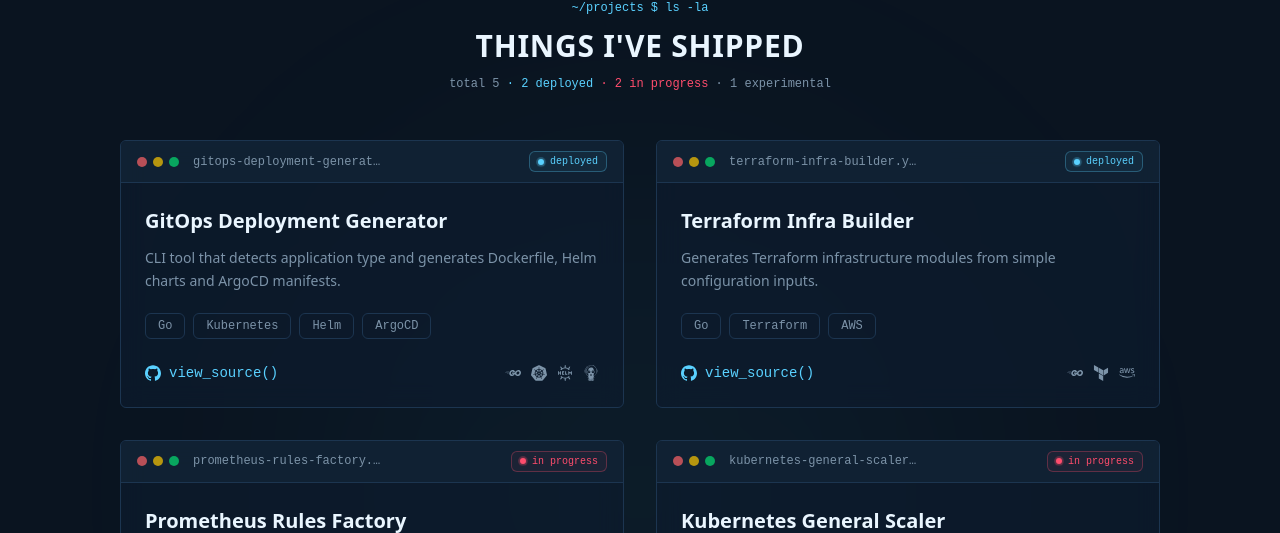
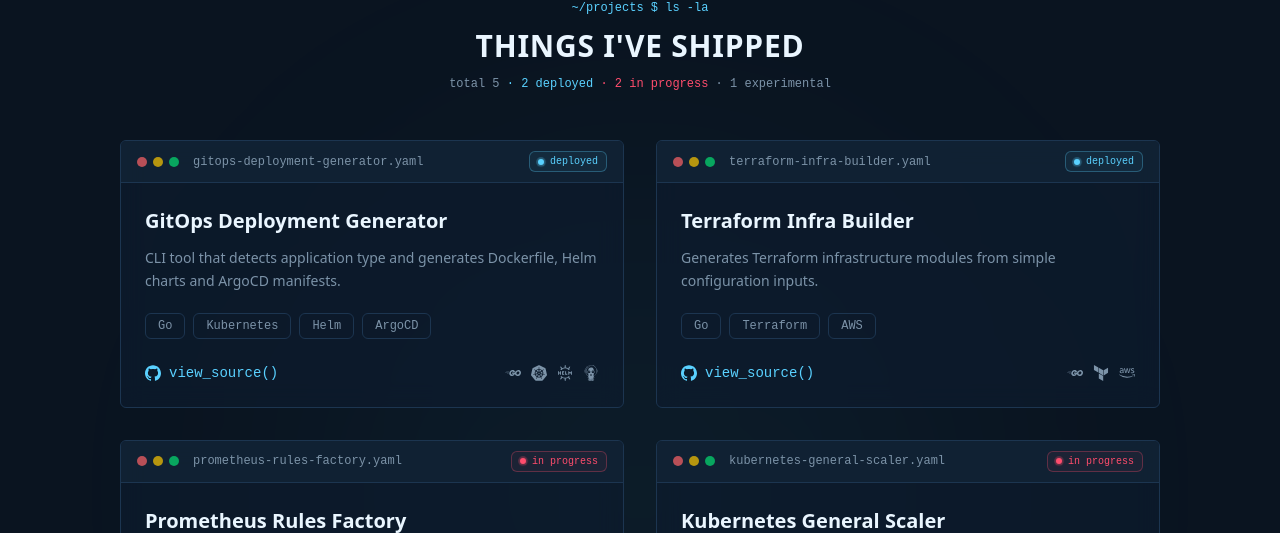
Before and after one commit to Kakrottt/arc-reactor, a React (Vite) app: page / in a window 1280 px wide. Shown: the part 1954-2487 px from the top of the page. Built offline with nearby package versions, Linux system fonts and the light colour scheme.

Commit message:
refactor: improve layout and styling of ProjectCard component header

```diff
--- a/src/components/ProjectCard.jsx
+++ b/src/components/ProjectCard.jsx
@@ -75,12 +75,12 @@ export default function ProjectCard({ project }) {
       className="group relative rounded-md border border-line bg-surface/70 backdrop-blur-md overflow-hidden hover:border-cyan/50 hover:shadow-glow-sm transition-all"
     >
       {/* editor title bar */}
-      <div className="flex items-center justify-between px-4 py-2.5 border-b border-line bg-surface2/80">
-        <div className="flex items-center gap-1.5">
-          <span className="w-2.5 h-2.5 rounded-full bg-red-400/70" />
-          <span className="w-2.5 h-2.5 rounded-full bg-yellow-400/70" />
-          <span className="w-2.5 h-2.5 rounded-full bg-green-400/70" />
-          <span className="ml-2 font-mono text-xs text-muted truncate max-w-[12rem]">
+      <div className="flex items-center justify-between gap-2 px-4 py-2.5 border-b border-line bg-surface2/80">
+        <div className="flex items-center gap-1.5 min-w-0 flex-1">
+          <span className="w-2.5 h-2.5 rounded-full bg-red-400/70 shrink-0" />
+          <span className="w-2.5 h-2.5 rounded-full bg-yellow-400/70 shrink-0" />
+          <span className="w-2.5 h-2.5 rounded-full bg-green-400/70 shrink-0" />
+          <span className="ml-2 font-mono text-xs text-muted truncate">
             {project.name.toLowerCase().replace(/\s+/g, "-")}.yaml
           </span>
         </div>
```
